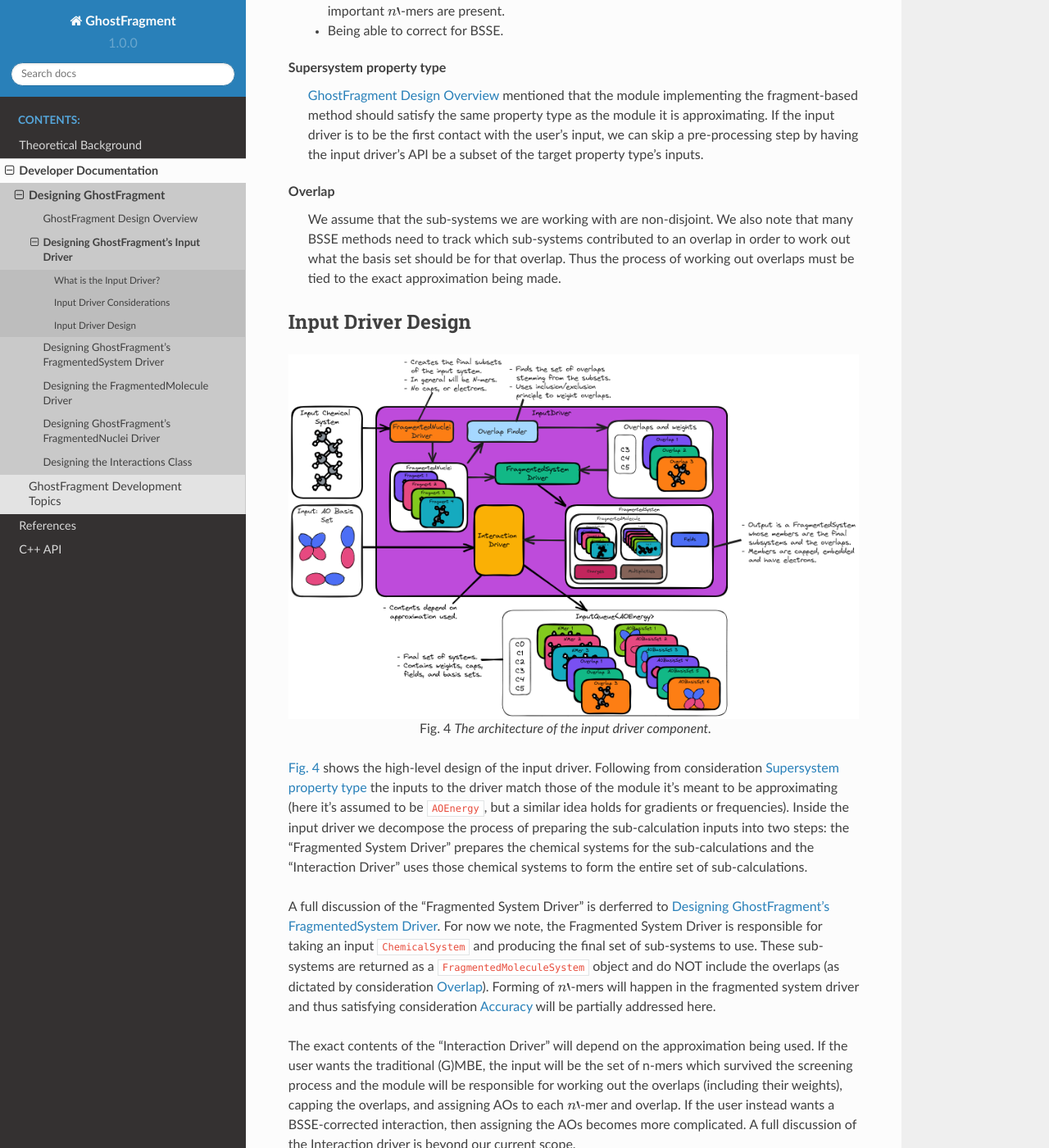
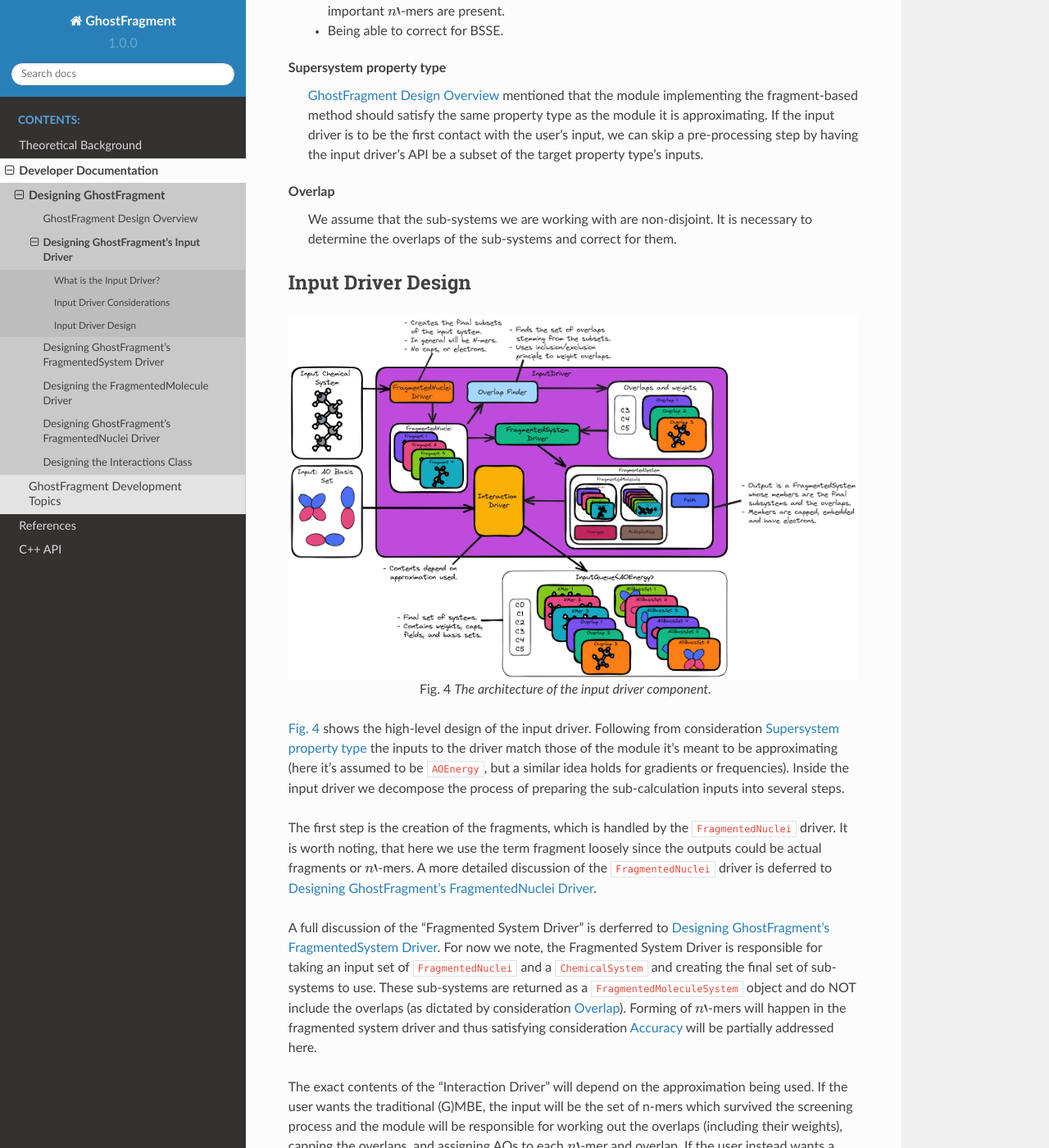
Before and after one commit to rmrresearch/GhostFragment, a Sphinx documentation site: the page built from docs/source/developer/design/input_driver.rst, in a window 1280 px wide and 1400 px high, scrolled down 505 px. Shown: the whole window at 82% size. Built offline with Sphinx 7.4.7 and the Read the Docs theme 2.0.0, drawn with Linux system fonts in a browser that asks for light colours; pages that are not in the unit, such as notebooks, are missing from menus.

Commit message:
backup [skip ci]

```diff
--- a/docs/source/developer/design/input_driver.rst
+++ b/docs/source/developer/design/input_driver.rst
@@ -41,11 +41,8 @@ Supersystem property type
 .. _gf_overlap:
 
 Overlap
-   We assume that the sub-systems we are working with are non-disjoint. We also
-   note that many BSSE methods need to track which sub-systems contributed to
-   an overlap in order to work out what the basis set should be for that
-   overlap. Thus the process of working out overlaps must be tied to the
-   exact approximation being made.
+   We assume that the sub-systems we are working with are non-disjoint. It is
+   necessary to determine the overlaps of the sub-systems and correct for them.
 
 *******************
 Input Driver Design
@@ -63,18 +60,25 @@ Following from consideration :ref:`gf_input_driver_pt` the inputs to the driver
 match those of the module it's meant to be approximating (here it's assumed to
 be ``AOEnergy``, but a similar idea holds for gradients or frequencies). Inside
 the input driver we decompose the process of preparing the sub-calculation
-inputs into two steps: the "Fragmented System Driver" prepares the chemical
-systems for the sub-calculations and the "Interaction Driver" uses those
-chemical systems to form the entire set of sub-calculations.
+inputs into several steps.
+
+The first step is the creation of the fragments, which is handled by the
+``FragmentedNuclei`` driver. It is worth noting, that here we use the term
+fragment loosely since the outputs could be actual fragments or |n|-mers. A
+more detailed discussion of the ``FragmentedNuclei`` driver is deferred to
+:ref:`gf_fragmented_nuclei_driver_design`.
+
+
+
 
 A full discussion of the "Fragmented System Driver" is derferred to
 :ref:`gf_fragmented_system_driver_design`. For now we note, the Fragmented
-System Driver is responsible for taking an input ``ChemicalSystem`` and
-producing the final set of sub-systems to use. These sub-systems are returned
-as a ``FragmentedMoleculeSystem`` object and do NOT include the overlaps (as
-dictated by consideration :ref:`gf_overlap`). Forming of |n|-mers will
-happen in the fragmented system driver and thus satisfying consideration
-:ref:`gf_input_driver_accuracy` will be partially addressed here.
+System Driver is responsible for taking an input set of ``FragmentedNuclei``
+and a ``ChemicalSystem`` and creating the final set of sub-systems to use. These
+sub-systems are returned as a ``FragmentedMoleculeSystem`` object and do NOT
+include the overlaps (as dictated by consideration :ref:`gf_overlap`). Forming
+of |n|-mers will happen in the fragmented system driver and thus satisfying
+consideration :ref:`gf_input_driver_accuracy` will be partially addressed here.
 
 The exact contents of the "Interaction Driver" will depend on the approximation
 being used. If the user wants the traditional (G)MBE, the input will be the
```
Also changed, not shown: docs/source/developer/design/fragmented_molecule_driver.rst (+8 -5 lines), docs/source/developer/design/fragmented_nuclei_driver.rst (+17 -2 lines), docs/source/developer/design/fragmented_system_driver.rst (+8 -3 lines).
